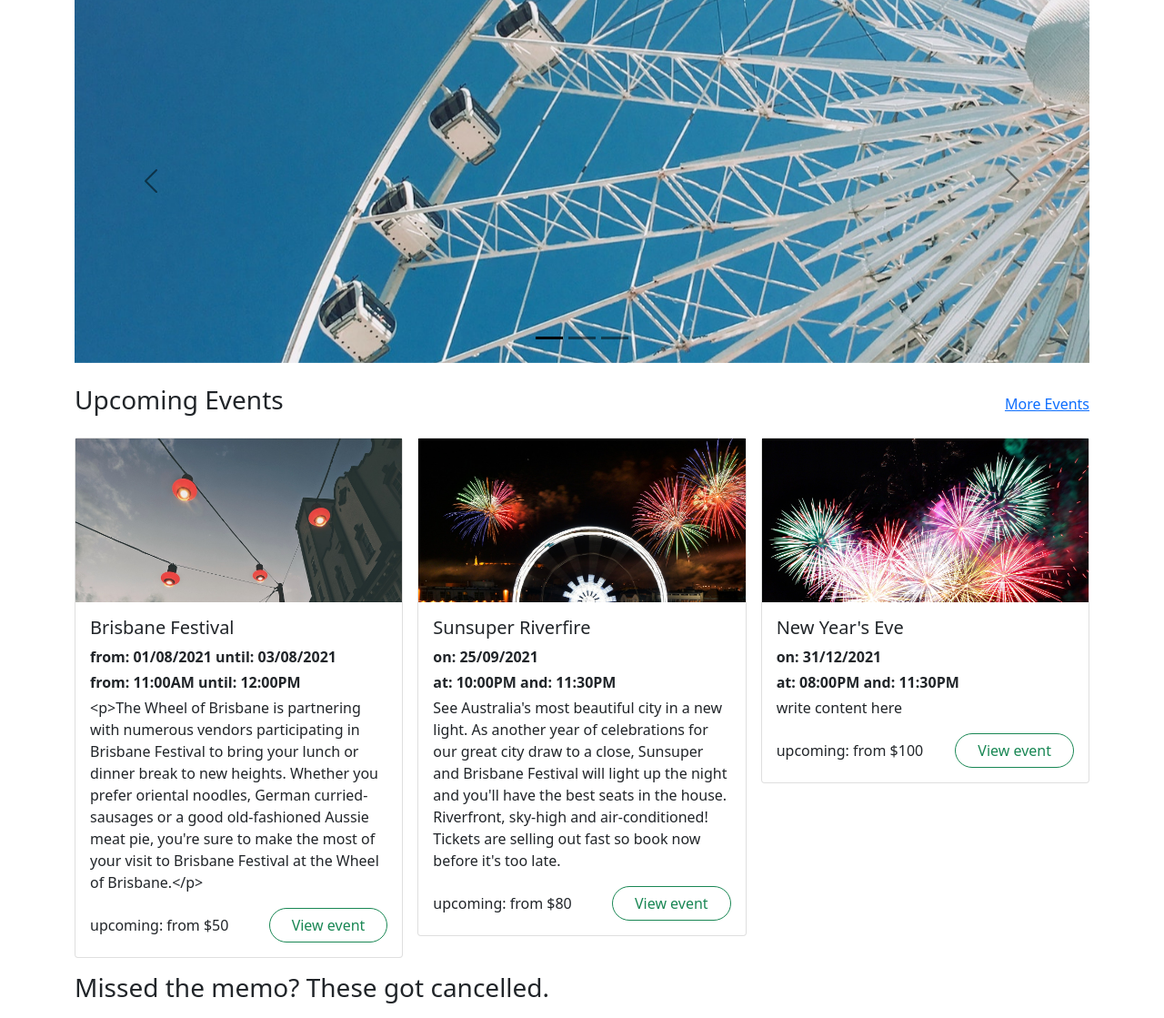
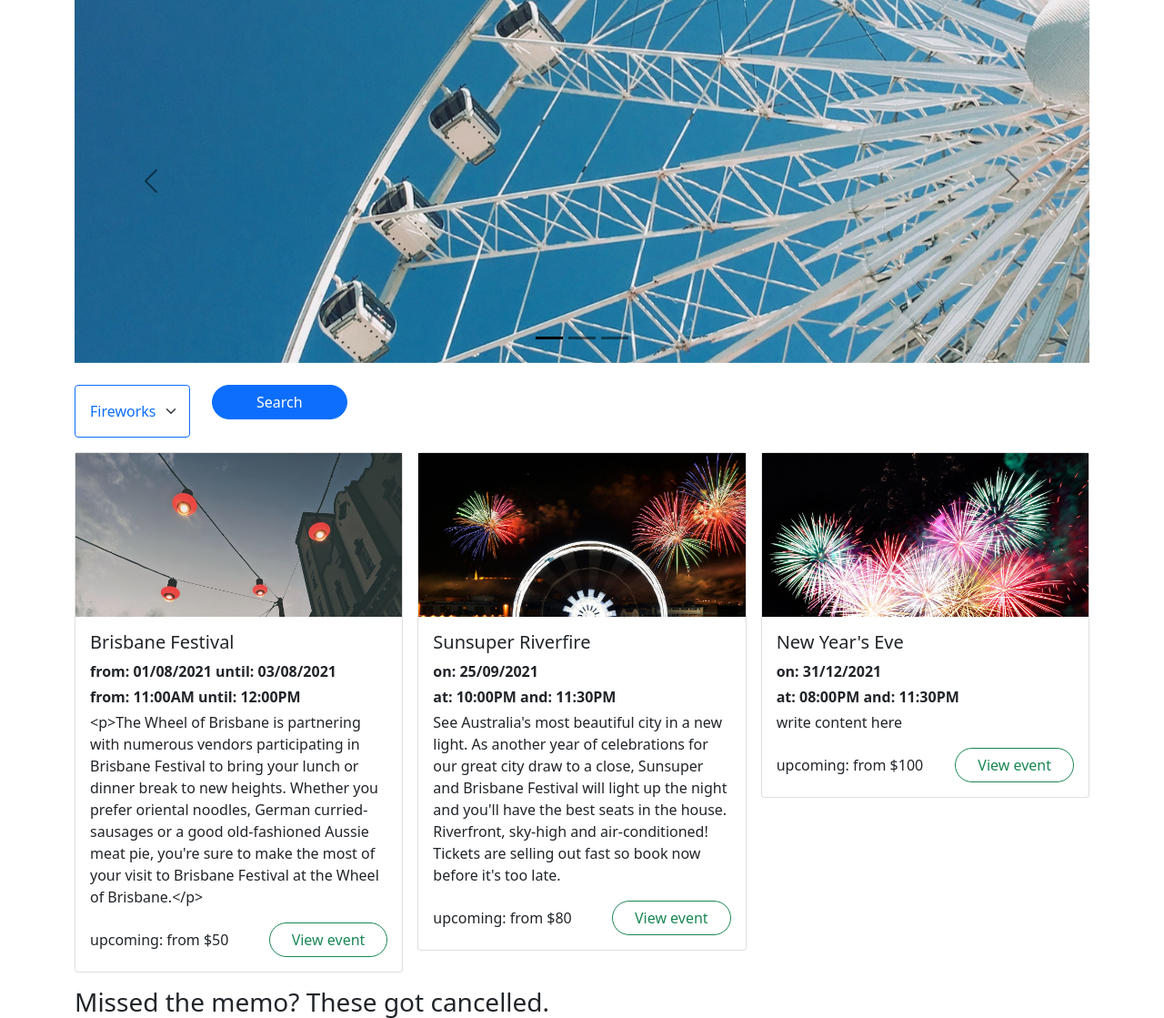
Before and after one commit to danielr0y/thewheel, a Flask app: page / in a window 1280 px wide. Shown: the part 57-1176 px from the top of the page at 91% size. Run offline with Flask 2, Linux system fonts and the light colour scheme; data comes from the database, SQL or seed files in the repository; some libraries are stand-ins or nearby versions.

Commit message:
Search function on home page

```diff
--- a/wheel/forms.py
+++ b/wheel/forms.py
@@ -45,5 +45,6 @@ class PostReviewForm(FlaskForm):
 
 
 class SearchForm(FlaskForm):
+    search = SelectField('Category')
     # TODO: add all the neccessary fields
     submit = SubmitField("Search")
--- a/wheel/templates/index.html
+++ b/wheel/templates/index.html
@@ -36,10 +36,21 @@
 
 {% block content %}
 <section>
-    <header class="row mb-3">
-        <h3 class="col">Upcoming Events</h3>
-        <p class="col-auto my-auto"><a href="{{ url_for('events.viewAll') }}">More Events</a></p>
-    </header>
+    <form id="search_category" method="GET" action="{{ url_for('events.viewAll')}}" >
+        {{ form.hidden_tag() }}
+        <header class="row mb-3">
+            <!-- <h3 class="col">Upcoming Events</h3>
+            <p class="col-auto my-auto"><a href="{# url_for('events.viewAll') #}">More Events</a></p> -->
+
+            <div class="col-6 col-md-auto">
+                {{form.search(class="form-select btn-outline-primary p-3") }}
+            </div>
+
+            <div class="col-6 col-md-auto">
+                {{ form.submit(class="btn btn-primary rounded-pill px-5") }}
+            </div>
+        </header>
+    </form>
         <div class='row row-cols-1 row-cols-md-2 row-cols-xl-3 mb-3 g-3'>
         {% for event in upcoming %}
         <div class="col event">
--- a/wheel/views.py
+++ b/wheel/views.py
@@ -1,5 +1,5 @@
 from datetime import datetime
-from flask import Blueprint, render_template, redirect, url_for
+from flask import Blueprint, render_template, redirect, url_for, request
 from flask.helpers import flash
 from flask_login import current_user, login_required
 from werkzeug.utils import secure_filename
@@ -14,10 +14,12 @@ events = Blueprint('events', __name__, url_prefix='/events')
 
 
 
-@events.route('/<search>')
+
 @events.route('/')
 
-def viewAll(search=None):
+def viewAll():
+
+    search =  request.args['search']
 
     categories = Event.getAllCategories()
 
@@ -33,9 +35,8 @@ def viewAll(search=None):
 
         events = Event.getAllBySearch(search)
 
-    form = SearchForm() # TODO: create this form
 
-    return render_template('events.html', events=events, categories=categories, form=form)
+    return render_template('events.html', events=events, categories=categories)
 
 
 
@@ -220,4 +221,10 @@ def index():
     upcoming = Event.getAllByStatus('upcoming', 3)
     cancelled = Event.getAllByStatus('cancelled', 3)
 
-    return render_template('index.html', upcoming=upcoming, cancelled=cancelled)
+    form = SearchForm()
+    form.search.choices = [*[(category, category) for category in Event.getAllCategories()]]
+
+
+
+
+    return render_template('index.html', upcoming=upcoming, cancelled=cancelled, form = form)
```
